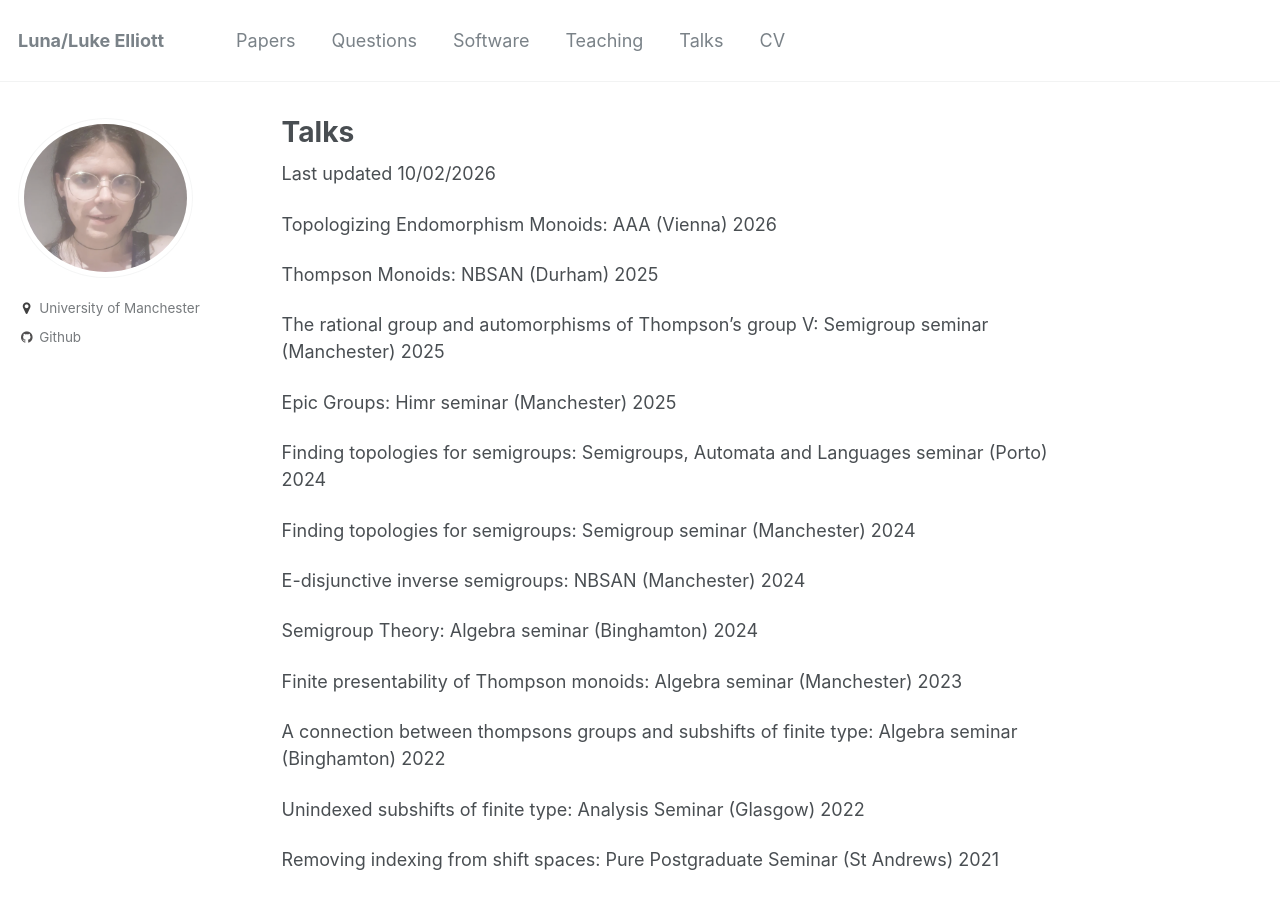
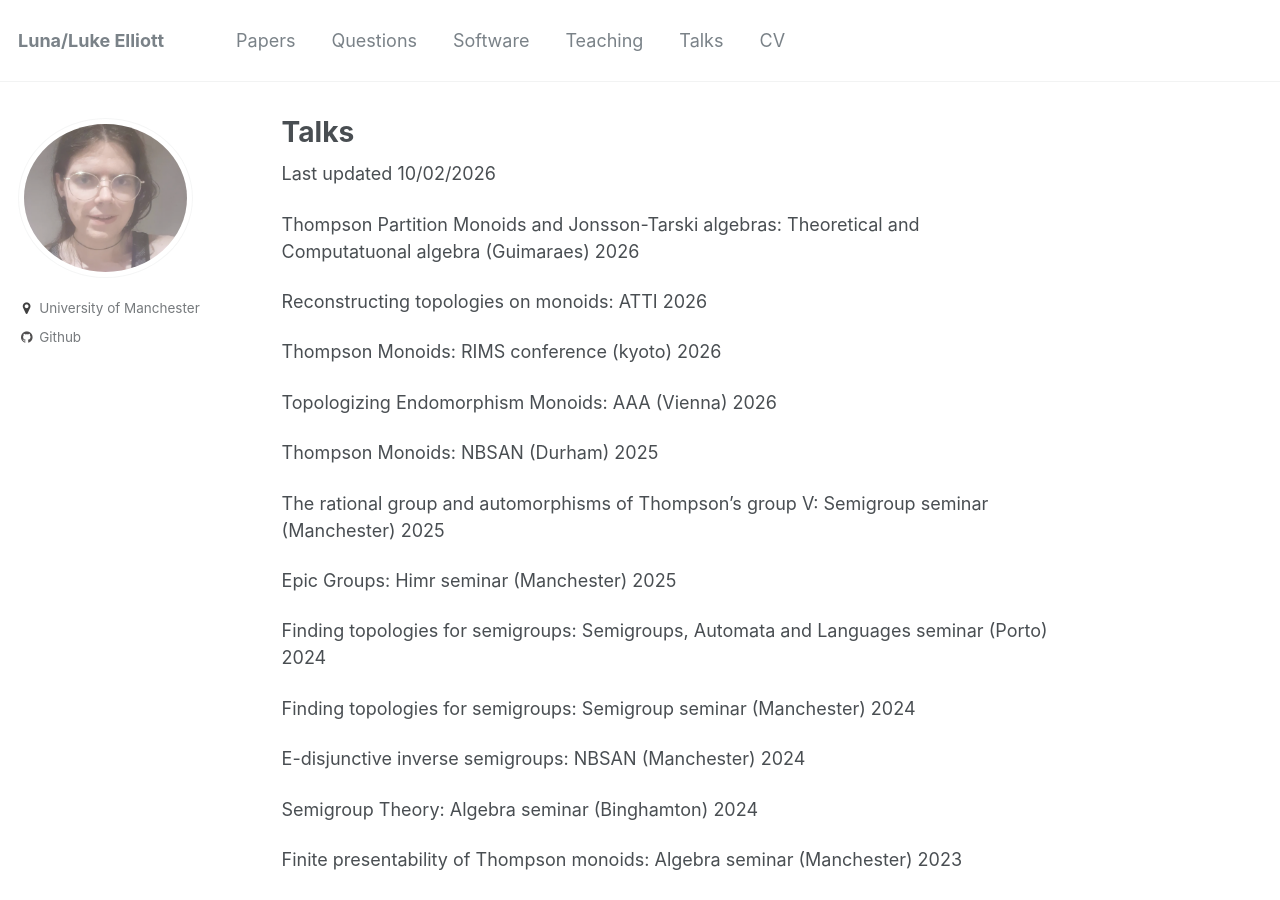
Before and after one commit to le27/L-Elliott, a Jekyll site: the page built from _pages/talks.md, in a window 1280 px wide and 900 px high. Built offline with Jekyll 4.4.1, drawn with Linux system fonts in a browser that asks for light colours.

Commit message:
Update talks.md

```diff
--- a/_pages/talks.md
+++ b/_pages/talks.md
@@ -6,6 +6,12 @@ author_profile: true
 {% include base_path %}
 
 Last updated 10/02/2026
+
+Thompson Partition Monoids and Jonsson-Tarski algebras: Theoretical and Computatuonal algebra (Guimaraes) 2026
+
+Reconstructing topologies on monoids: ATTI 2026
+
+Thompson Monoids: RIMS conference (kyoto) 2026
 
 Topologizing Endomorphism Monoids: AAA (Vienna) 2026
 
```
